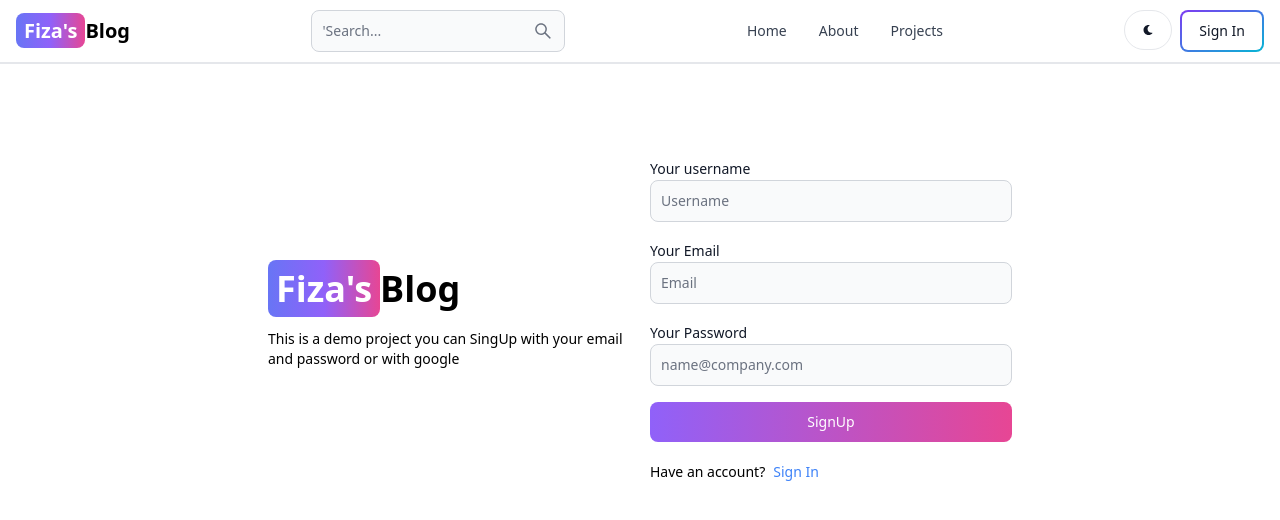
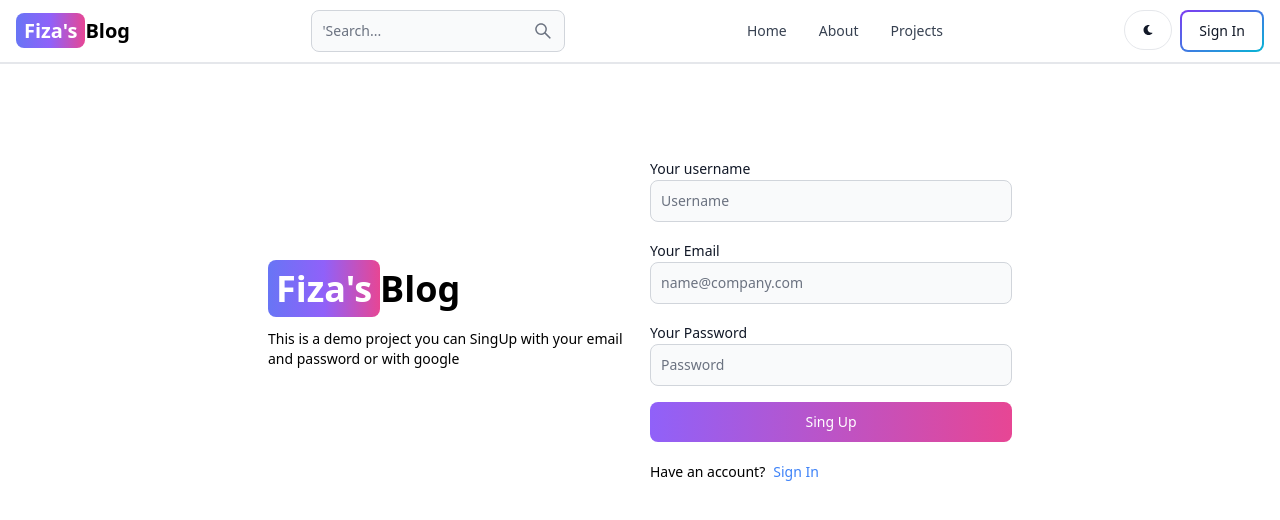
Before and after one commit to fizasaeed/Mern-Blog, a React (Vite) app in the folder client/: page /sign-up in a window 1280 px wide. Shown: the top 520 px of the page. Built offline with nearby package versions, Linux system fonts and the light colour scheme.

Commit message:
created the sign up functionality

```diff
--- a/client/src/pages/SingUp.jsx
+++ b/client/src/pages/SingUp.jsx
@@ -1,8 +1,45 @@
-import { Button, Label, TextInput } from "flowbite-react";
-import React from "react";
-import { Link } from "react-router-dom";
+import { Alert, Button, Label, Spinner, TextInput } from "flowbite-react";
+import React, { useState } from "react";
+import { Link, useNavigate } from "react-router-dom";
 
 export default function SingUp() {
+  const [formData, setFormData] = useState({});
+  const [errorMessage, setErrorMessage] = useState(null);
+  const [loading, setLoading] = useState(false);
+  const navigate = useNavigate();
+
+  //getting the data from the form
+  const handleChange = (e) => {
+    setFormData({ ...formData, [e.target.id]: e.target.value.trim() });
+  };
+  //this is the function we have to create to submit the form
+  const handleSubmit = async (e) => {
+    //the below line will avoid refreshing the page when we click the submit button
+    e.preventDefault();
+    if (!formData.username || !formData.email || !formData.password) {
+      return setErrorMessage("Please fill out all feilds");
+    }
+    try {
+      setLoading(true);
+      setErrorMessage(null);
+      const res = await fetch("/api/auth/signup", {
+        method: "POST",
+        headers: { "Content-Type": "application/json" },
+        body: JSON.stringify(formData),
+      });
+      const data = await res.json();
+      if (data.success === false) {
+        return setErrorMessage(data.message);
+      }
+      setLoading(false);
+      if (res.ok) {
+        navigate("/sign-in");
+      }
+    } catch (error) {
+      setErrorMessage(error.message);
+      setLoading(false);
+    }
+  };
   return (
     <div className="min-h-screen mt-20">
       <div className="flex p-3 max-w-3xl mx-auto flex-col md:flex-row md:items-center gap-5">
@@ -21,25 +58,48 @@ export default function SingUp() {
         </div>
         {/* right side  */}
         <div className="flex-1">
-          <form className="flex flex-col gap-4">
+          <form className="flex flex-col gap-4" onSubmit={handleSubmit}>
             <div>
               <Label value="Your username" />
-              <TextInput type="text" placeholder="Username" id="username" />
+              <TextInput
+                type="text"
+                placeholder="Username"
+                id="username"
+                onChange={handleChange}
+              />
             </div>
             <div>
               <Label value="Your Email" />
-              <TextInput type="text" placeholder="Email" id="email" />
+              <TextInput
+                type="email"
+                placeholder="name@company.com"
+                id="email"
+                onChange={handleChange}
+              />
             </div>
             <div>
               <Label value="Your Password" />
               <TextInput
-                type="text"
-                placeholder="name@company.com"
+                type="password"
+                placeholder="Password"
                 id="password"
+                onChange={handleChange}
               />
             </div>
-            <Button gradientDuoTone="purpleToPink" type="submit">
-              SignUp
+            <Button
+              gradientDuoTone="purpleToPink"
+              type="submit"
+              disabled={loading}
+            >
+              {loading ? (
+                <>
+                  {" "}
+                  <Spinner size="sm" />
+                  <span className="pl-3">Loading...</span>
+                </>
+              ) : (
+                "Sing Up"
+              )}
             </Button>
           </form>
           <div className="flex gap-2 text-sm mt-5">
@@ -48,6 +108,11 @@ export default function SingUp() {
               Sign In
             </Link>
           </div>
+          {errorMessage && (
+            <Alert className="mt-5" color="failure">
+              {errorMessage}
+            </Alert>
+          )}
         </div>
       </div>
     </div>
--- a/client/vite.config.js
+++ b/client/vite.config.js
@@ -1,7 +1,15 @@
-import { defineConfig } from 'vite'
-import react from '@vitejs/plugin-react-swc'
+import { defineConfig } from "vite";
+import react from "@vitejs/plugin-react-swc";
 
 // https://vite.dev/config/
 export default defineConfig({
+  server: {
+    proxy: {
+      "/api": {
+        target: "http://localhost:3000",
+        secure: false,
+      },
+    },
+  },
   plugins: [react()],
-})
+});
```
